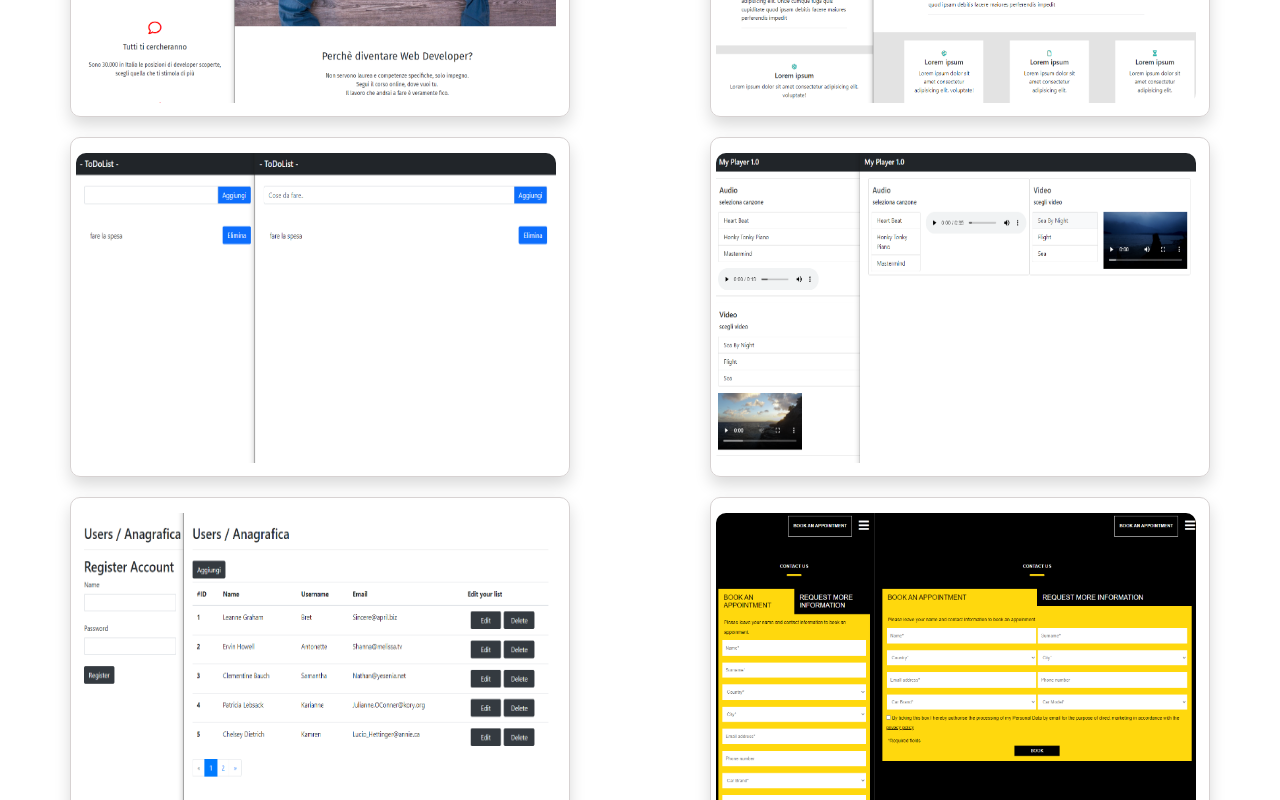
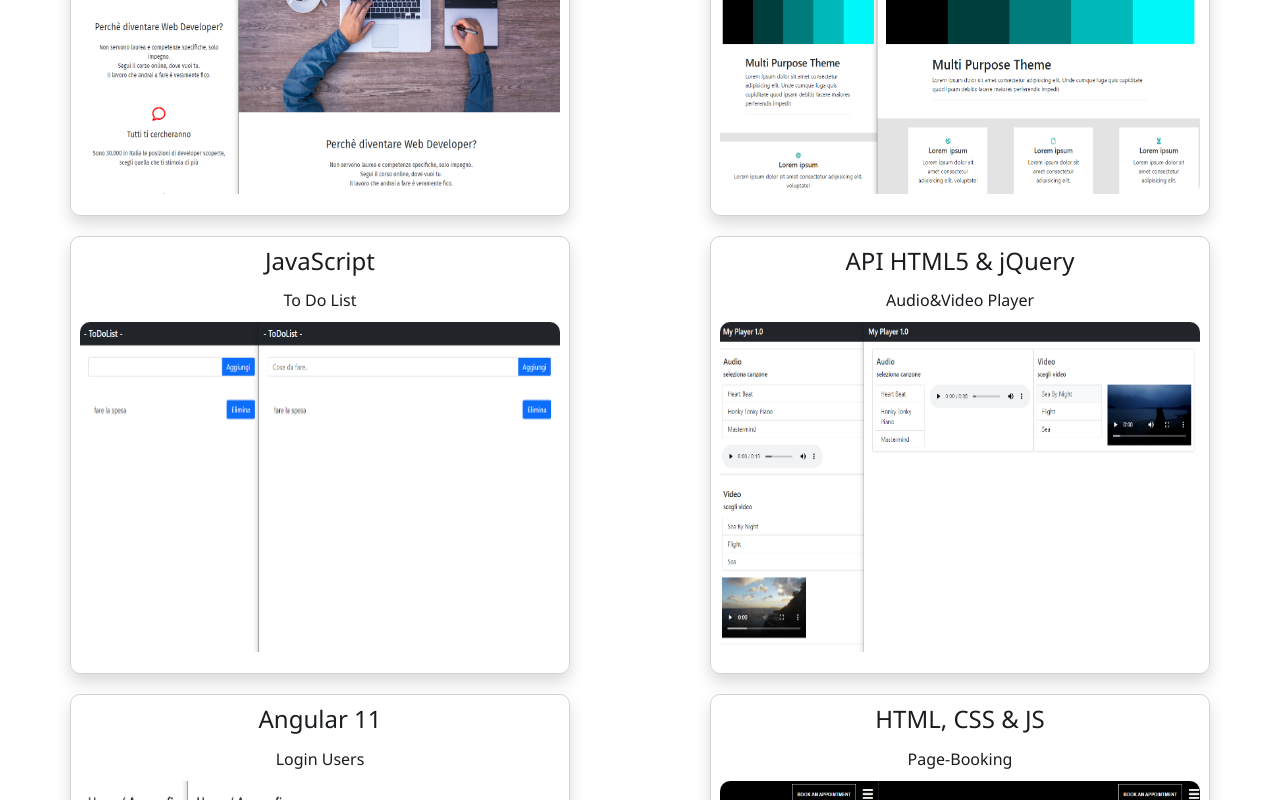
Before and after one commit to eletodosdias/my-app, a React (Create React App) app: page / in a window 1280 px wide. Shown: the part 3120-3920 px from the top of the page. Built offline with nearby package versions, Linux system fonts and the light colour scheme.

Commit message:
card progetti non funzionanti

```diff
--- a/src/App.js
+++ b/src/App.js
@@ -5,7 +5,7 @@ import HorizontalSection from './components/HorizontalSection/HorizontalSection'
 import Card from './components/Card/Card.js';
 import SectionButton from './components/SectionButton/SectionButton';
 import SkillScoreBar from './components/SkillScoreBar/SkillScoreBar';
-import Project from './components/Project/Project';
+import ProjectCard from './components/ProjectCard/ProjectCard';
 
 function App() {
   const chisonoDescription = "Sono molto entusiasta e volenterosa ad apprendere il più possibile su questo immenso regno della programmazione.Caratterialmente sono una persona molto disciplinata, motivata e attenta ai dettagli. Amo molto l'ordine, con perseveranza e studio sono orientata a perseguire gli obiettivi che mi pongo e che mi vengono preposti. Sono molto entusiasta e volenterosa ad apprendere il più possibile su questo immenso regno della programmazione.";
@@ -44,29 +44,35 @@ function App() {
 
   const projects = [
     { title: 'HTML & CSS',
-      subtitle:'Layout1',
+      subtitle:'Copia di layout (1)',
       img: './assets/portfolio/layoutuno.PNG',
-      alt:'layout' },
+      alt:'layout con HTML e CSS',
+      url: 'https://www.elenadias.it/progetti/page-booking' },
     { title: 'Bootstrap 5',
-      subtitle:'Layout1',
+      subtitle:'Copia di layout (2)',
       img: './assets/portfolio/enno.PNG',
-      alt:'' },
+      alt:'layout eseguito con Boootstrap',
+      url: 'https://www.elenadias.it/progetti/page-booking' },
     { title: 'JavaScript',
-      subtitle:'Layout1',
+      subtitle:'To Do List',
       img: './assets/portfolio/todolist.PNG',
-      alt:'layout' },
-    { title: 'HTML & CSS',
-      subtitle:'Layout1',
+      alt:'to do list con JavaScript Vanilla',
+      url: 'https://www.elenadias.it/progetti/page-booking' },
+    { title: 'API HTML5 & jQuery',
+      subtitle:'Audio&Video Player',
       img: './assets/portfolio/audiovideoplayer.PNG',
-      alt:'layout' },
+      alt:'audio e video player con API html5',
+      url: 'https://www.elenadias.it/progetti/page-booking' },
     { title: 'Angular 11',
       subtitle:'Login Users',
       img: './assets/portfolio/angular.PNG',
-      alt:'layout' },
-    { title: 'HTML & CSS',
-      subtitle:'Layout1',
+      alt:'login utilizzando angular 11',
+      url: 'https://www.elenadias.it/progetti/page-booking' },
+    { title: 'HTML, CSS & JS',
+      subtitle:'Page-Booking',
       img: './assets/portfolio/pagebooking.PNG',
-      alt:'layout' },
+      alt:'page booking HTML, CSS e JavaScript',
+      url: 'https://www.elenadias.it/progetti/page-booking' },
   ]
 
   return (
@@ -114,7 +120,7 @@ function App() {
         <div className={styles.flexRow} >
           {
             projects.map( (project, index) =>
-            <Project
+            <ProjectCard
               key={`project_${index}`}
               title={project.title}
               subtitle={project.subtitle}
--- a/src/components/Project/Project.js
+++ /dev/null
@@ -1,11 +0,0 @@
-import './Project.css'
-const Project = ({img, title, subtitle, alt}) => {
-    return(
-        <div className='project-container'>
-            <img className='image' src={img} alt={alt}/>
-
-
-        </div>
-    )
-}
-export default Project
--- a/src/components/Project/Project.css
+++ b/src/components/ProjectCard/ProjectCard.css
@@ -1,20 +1,18 @@
 .project-container{
     width: 500px;
-    height: 340px;
+    min-height: 340px;
     margin: 10px;
     padding: 5px;
     border-radius: 10px;
     border: 1px solid rgb(215, 210, 210);
     box-shadow: 0 0.5rem 1rem rgb(0 0 0 / 15%);
-
+    text-align: center;
+    cursor: pointer;
 }
 
 .image{
     width: 480px;
-    height: 310px;
+    height: 330px;
     margin: 10px auto;
     border-radius: 10px;
-    opacity: 1;
-    transition: .5s ease;
-    backface-visibility: hidden;
 }
--- /dev/null
+++ b/src/components/ProjectCard/ProjectCard.js
@@ -0,0 +1,17 @@
+import './ProjectCard.css'
+const ProjectCard = ({img, title, subtitle, alt,url}) => {
+    const openInNewTab = (url) => {
+
+        window.open(url, '_blank').focus();
+      };
+    return(
+        <div className='project-container'>
+            <h6> {title} </h6>
+            <p> {subtitle} </p>
+
+            <img className='image' src={img} alt={`Immagine d'esempio di ${alt}`} onClick={() => openInNewTab(url)}/>
+
+        </div>
+    )
+}
+export default ProjectCard
```
